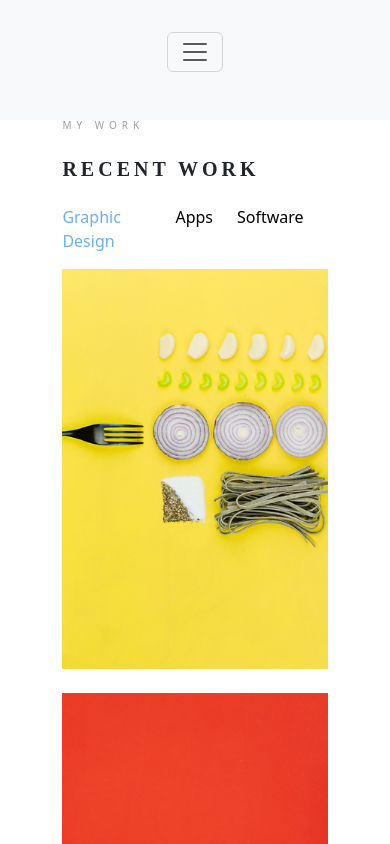
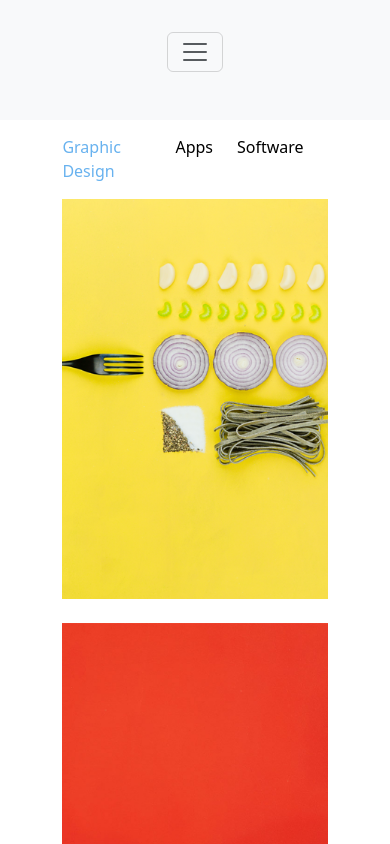
Before and after one commit to RawanSadek/React-Portfolio, a React (Vite) app: page /work in a window 390 px wide. Built offline with nearby package versions, Linux system fonts and the light colour scheme.

Commit message:
Update index.css

```diff
--- a/src/index.css
+++ b/src/index.css
@@ -27,10 +27,11 @@ h1,h2,h3,h4,h5,h6{
     z-index: 100;
   }
 
-  .content{
-    margin-top: 18%;
+  .content-container{
+    margin-top: 150px;
   }
 }
+
 
 .portfolio-img{
   width: 150px;
```
